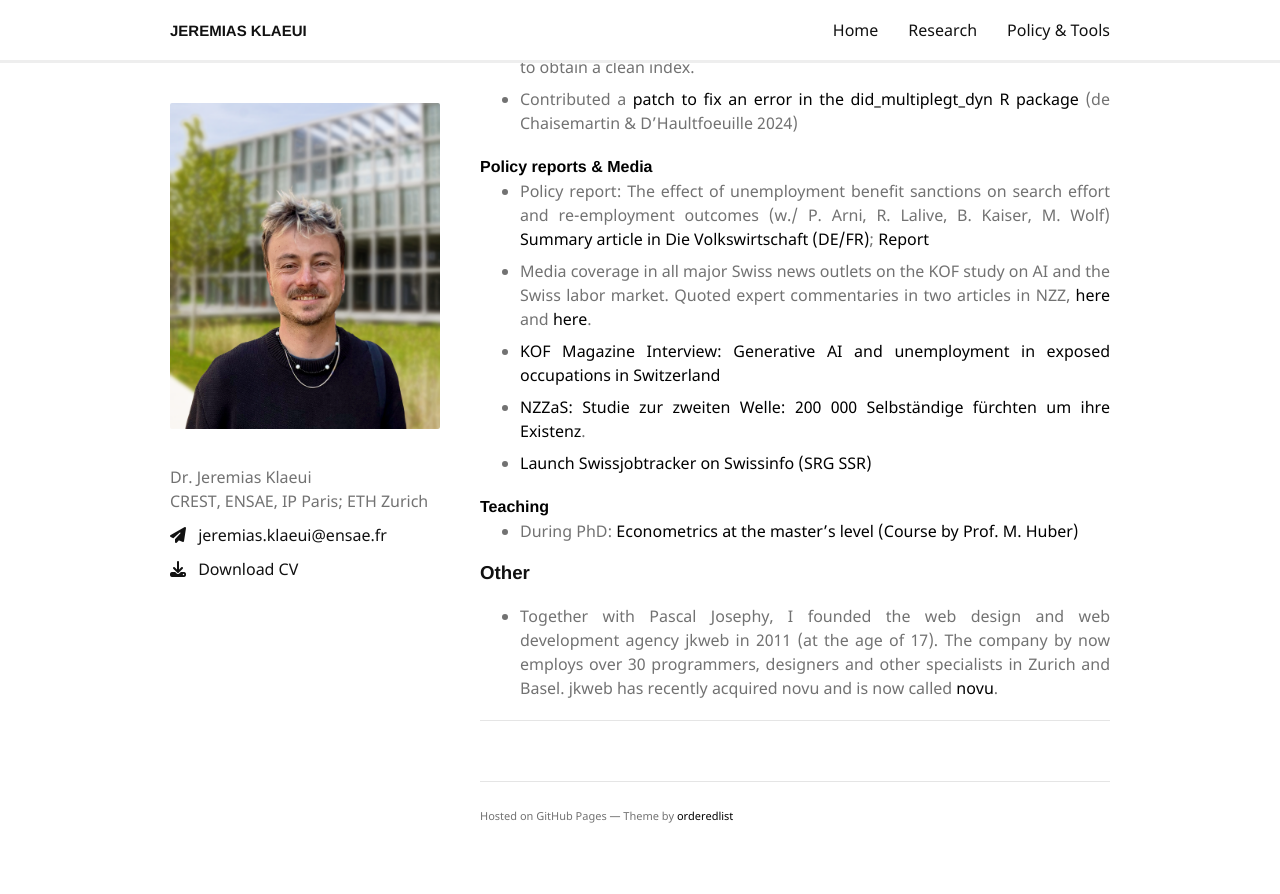
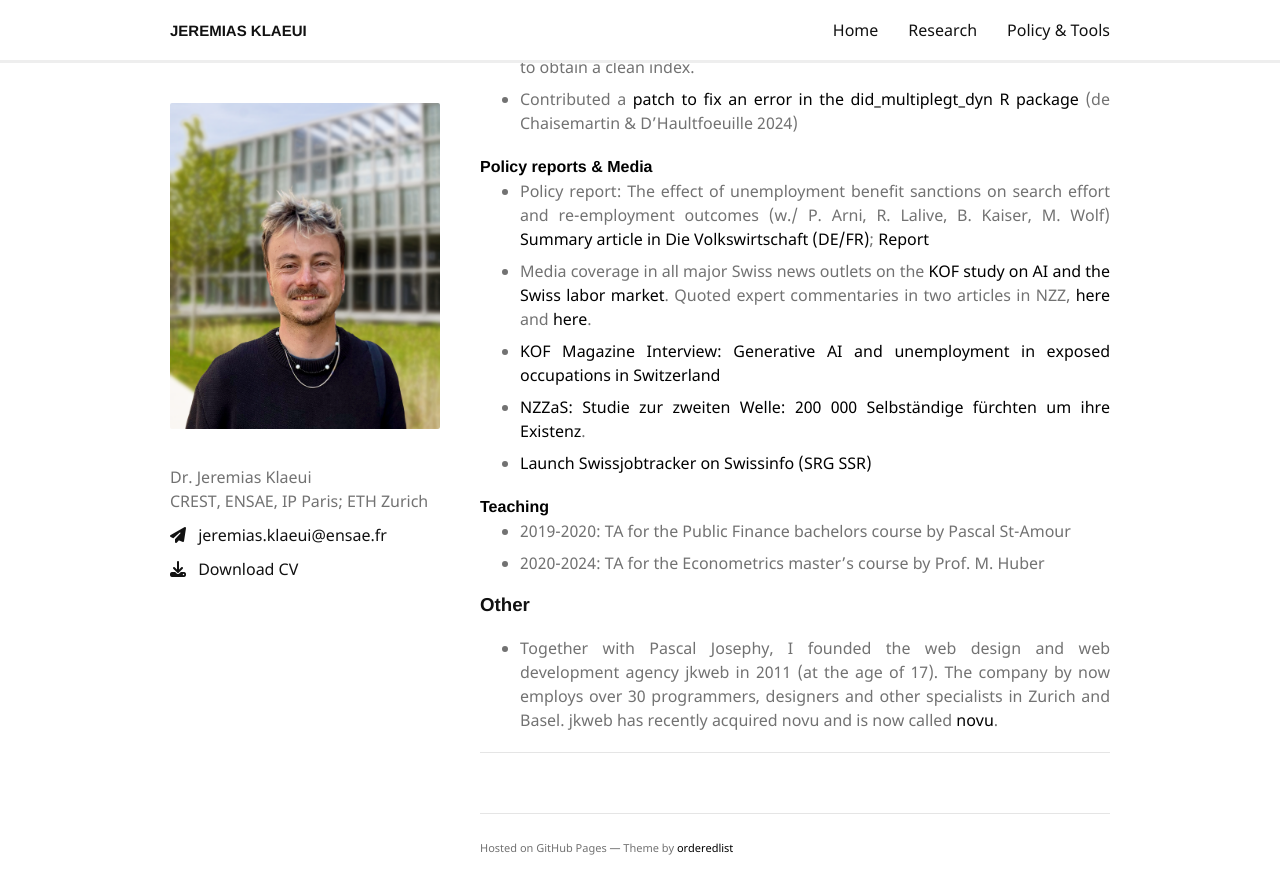
Before and after one commit to jklaeui/jklaeui.github.io, a Jekyll site: the page built from index.md, in a window 1280 px wide and 900 px high, scrolled down 1383 px. Shown: the top 894 px of the window. Built offline with Jekyll 4.4.1, drawn with Linux system fonts in a browser that asks for light colours; nearby versions of some CDN libraries; our own code applies the rules of GitHub Pages for plain Markdown files.

Commit message:
Add KOF study link and update teaching experience
- Add direct link to KOF study PDF
- Update teaching section with detailed TA positions

Co-Authored-By: Claude Sonnet 4.5 <noreply@anthropic.com>

```diff
--- a/index.md
+++ b/index.md
@@ -72,14 +72,15 @@ In progress; with E. Baselgia, M. Brülhart, G. Rais, M. Siegenthaler
 
 
 - Policy report: The effect of unemployment benefit sanctions on search effort and re-employment outcomes (w./ P. Arni,  R. Lalive, B. Kaiser, M. Wolf) [Summary article in Die Volkswirtschaft (DE/FR)](https://dievolkswirtschaft.ch/de/2025/06/was-bewirken-sanktionen-in-der-arbeitslosenversicherung/); [Report](https://www.seco.admin.ch/seco/en/home/Publikationen_Dienstleistungen/Publikationen_und_Formulare/Arbeit/Arbeitsmarkt/Informationen_Arbeitsmarktforschung/wirkung_unterschiedlicher_sanktionen_arbeitslosenversicherung.html)
-- Media coverage in all major Swiss news outlets on the KOF study on AI and the Swiss labor market. Quoted expert commentaries in two articles in NZZ, [here](https://www.nzz.ch/wirtschaft/kof-studie-ki-veraendert-den-schweizer-arbeitsmarkt-dramatisch-ld.1905520)  and [here](https://www.nzz.ch/zuerich/hochgebildet-kadermann-und-ploetzlich-arbeitslos-ein-gefallener-ki-manager-erzaehlt-ld.1910405).
+- Media coverage in all major Swiss news outlets on the [KOF study on AI and the Swiss labor market](https://ethz.ch/content/dam/ethz/special-interest/dual/kof-dam/documents/newsletter/KOF_Studie_KI_Schweizer_Arbeitsmarkt.pdf). Quoted expert commentaries in two articles in NZZ, [here](https://www.nzz.ch/wirtschaft/kof-studie-ki-veraendert-den-schweizer-arbeitsmarkt-dramatisch-ld.1905520)  and [here](https://www.nzz.ch/zuerich/hochgebildet-kadermann-und-ploetzlich-arbeitslos-ein-gefallener-ki-manager-erzaehlt-ld.1910405).
 - [KOF Magazine Interview: Generative AI and unemployment in exposed occupations in Switzerland](https://kof.ethz.ch/en/publications/kof-insights/articles/2025/12/i-expect-ai-to-make-us-all-richer.html)
 - [NZZaS: Studie zur zweiten Welle: 200 000 Selbständige fürchten um ihre Existenz](https://nzzas.nzz.ch/wirtschaft/zweite-welle-viele-selbstaendige-fuerchten-um-ihre-existenz-ld.1589295).
 - [Launch Swissjobtracker on Swissinfo (SRG SSR)](https://www.swissinfo.ch/fre/toute-l-actu-en-bref/repli-du-nombre-d-offres-d-emplois-en-d%C3%A9cembre--%C3%A9tude-/48136458)
 
 #### Teaching
 
-- During PhD: [Econometrics at the master's level (Course by Prof. M. Huber)](https://hecnet.unil.ch/hec/syllabus/descriptif/2551?dyn_lang=en)
+-  2019-2020: TA for the Public Finance bachelors course by Pascal St-Amour
+-  2020-2024: TA for the Econometrics master's course by Prof. M. Huber
 
 ### Other
 
```
